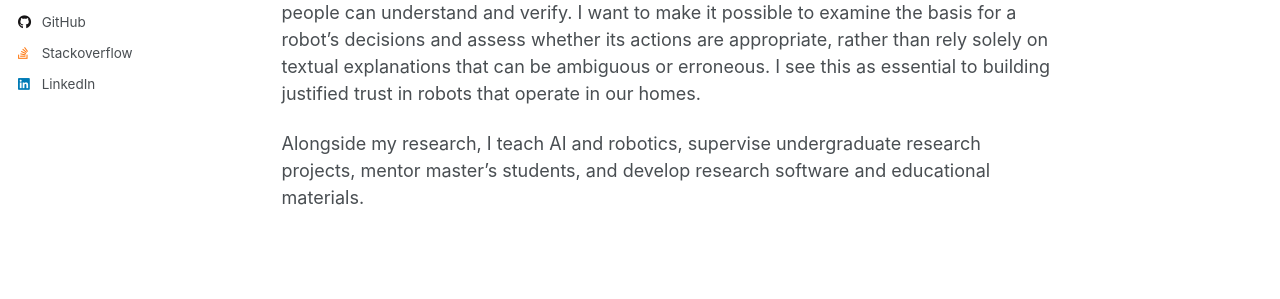
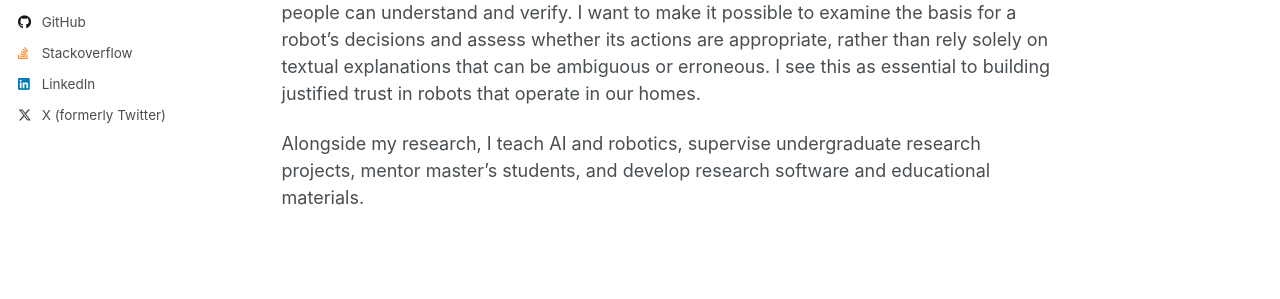
Before and after one commit to guyazran/guyazran.github.io, a Jekyll site: the page built from _pages/about.md, in a window 1280 px wide. Shown: the part 486-785 px from the top of the page. Built offline with Jekyll 4.4.1, drawn with Linux system fonts in a browser that asks for light colours; some web fonts are replaced; a script that is not in the unit is left out; part of the change alters nothing that is shown.

Commit message:
Add X profile link

```diff
--- a/_config.yml
+++ b/_config.yml
@@ -71,7 +71,7 @@ author:
   steam            : # Username
   telegram         : # URL
   tumblr           : # Username
-  twitter          : # Username for X / Twitter
+  twitter          : "guy_azran" # Username for X / Twitter
   vine             : # Username
   weibo            : # Username
   wikipedia        : # Username
```
